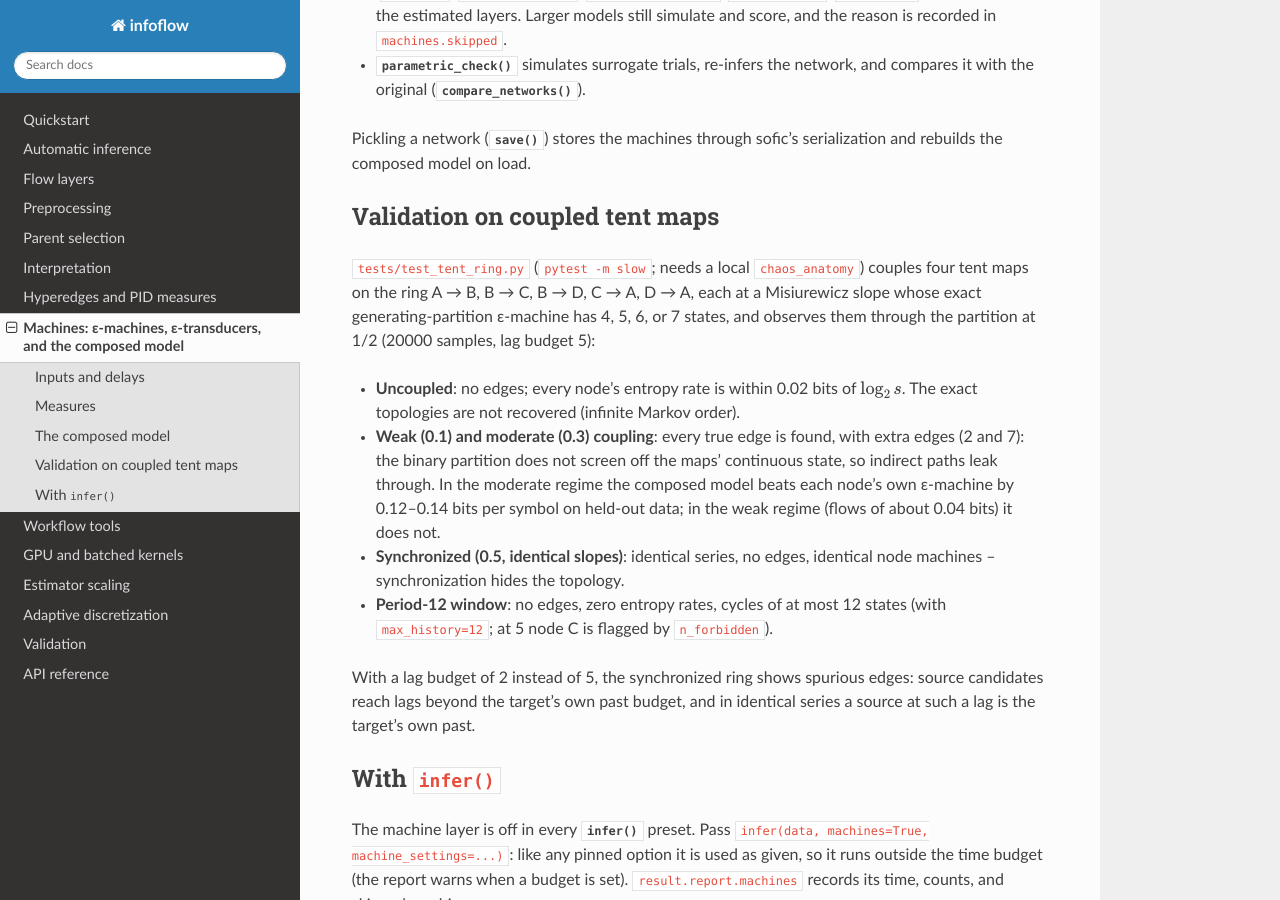
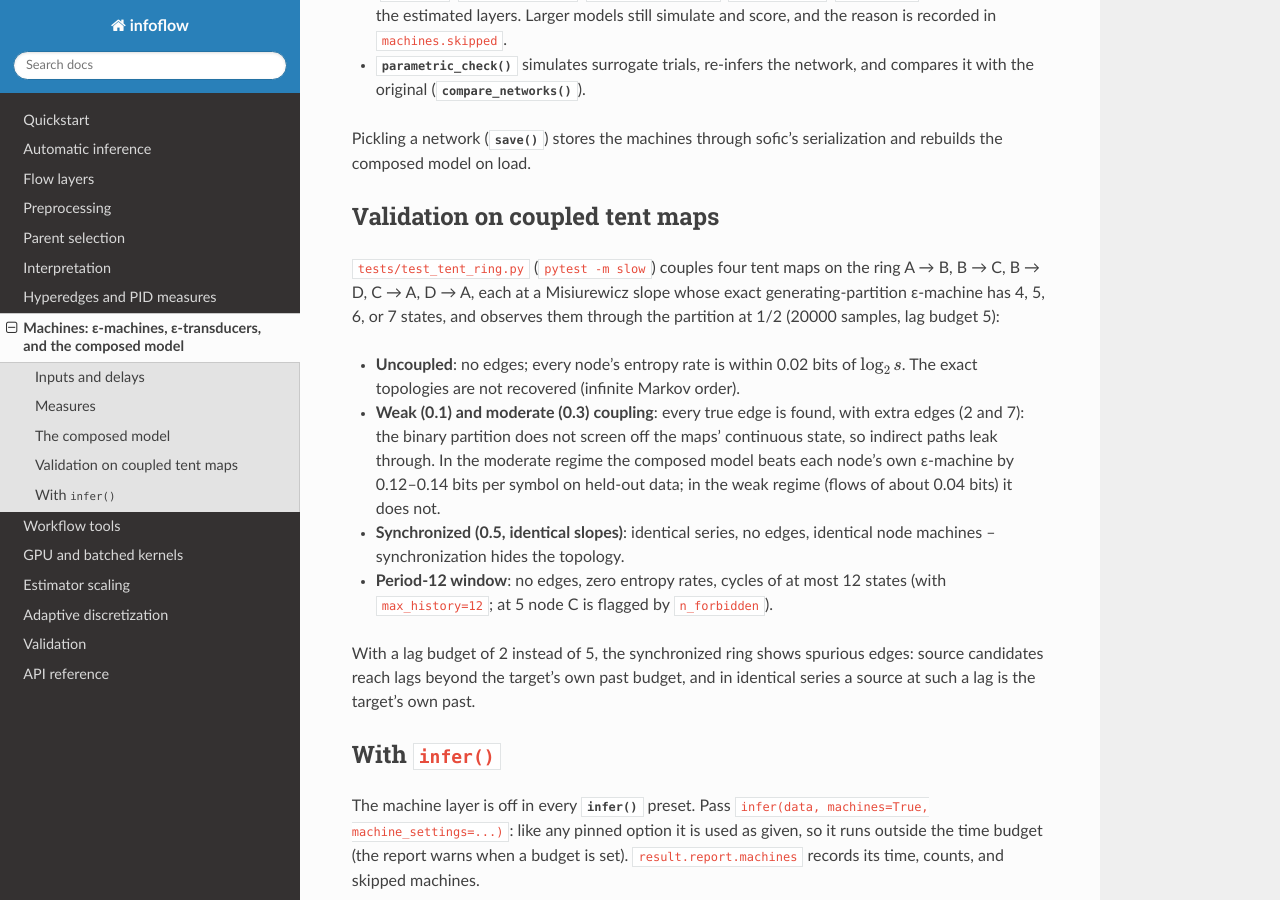
Before and after one commit to dit/infoflow, a Sphinx documentation site: the page built from docs/machines.rst, in a window 1280 px wide and 900 px high, scrolled down 2722 px. Built offline with Sphinx 7.4.7 and the Read the Docs theme 3.1.0, drawn with Linux system fonts in a browser that asks for light colours; pages that are not in the unit, such as notebooks, are missing from menus; the version number could not be read and is left out; cross-references to code outside the pages are shown as plain code.

Commit message:
Tent-ring test: hard-coded slopes and exact machines, no chaos_anatomy
Co-authored-by: Cursor <cursoragent@cursor.com>

```diff
--- a/docs/machines.rst
+++ b/docs/machines.rst
@@ -138,7 +138,7 @@ through sofic's serialization and rebuilds the composed model on load.
 Validation on coupled tent maps
 -------------------------------
 
-``tests/test_tent_ring.py`` (``pytest -m slow``; needs a local ``chaos_anatomy``)
+``tests/test_tent_ring.py`` (``pytest -m slow``)
 couples four tent maps on the ring A → B, B → C, B → D, C → A, D → A, each at a
 Misiurewicz slope whose exact generating-partition ε-machine has 4, 5, 6, or 7
 states, and observes them through the partition at 1/2 (20000 samples, lag budget 5):
```
Also changed, not shown: 1 other file.
